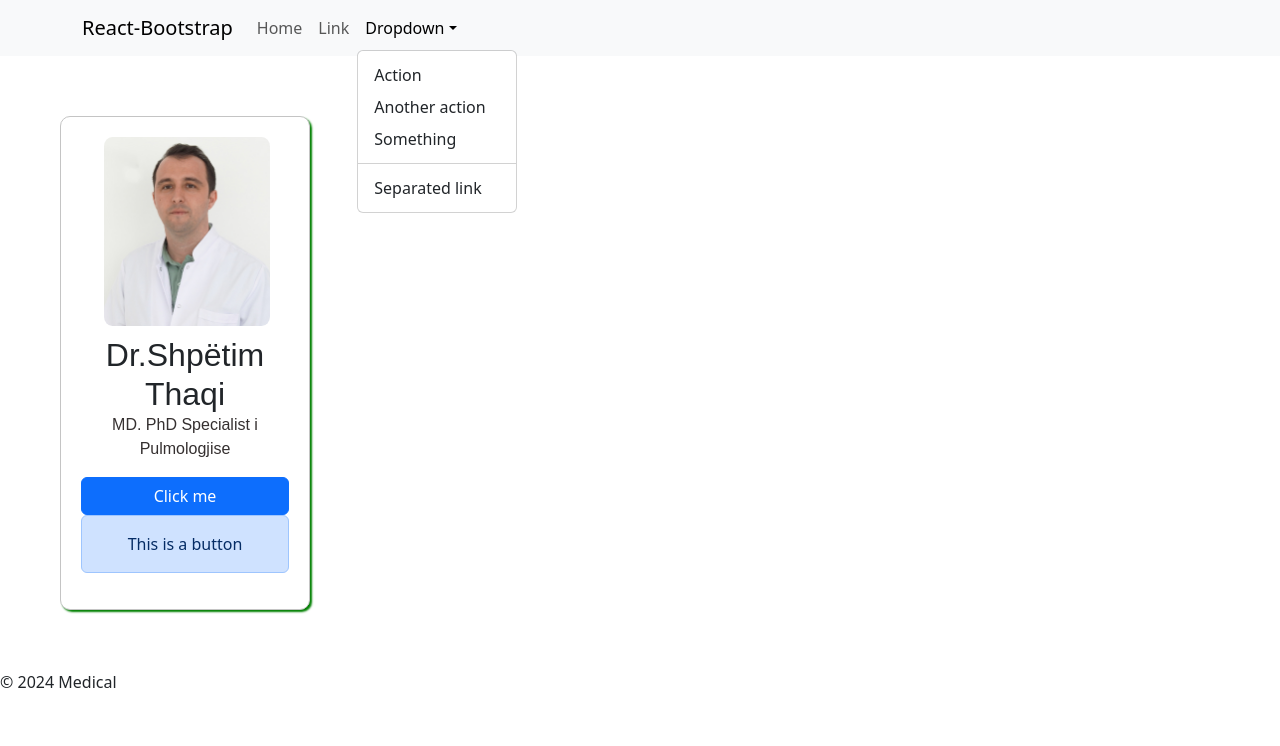
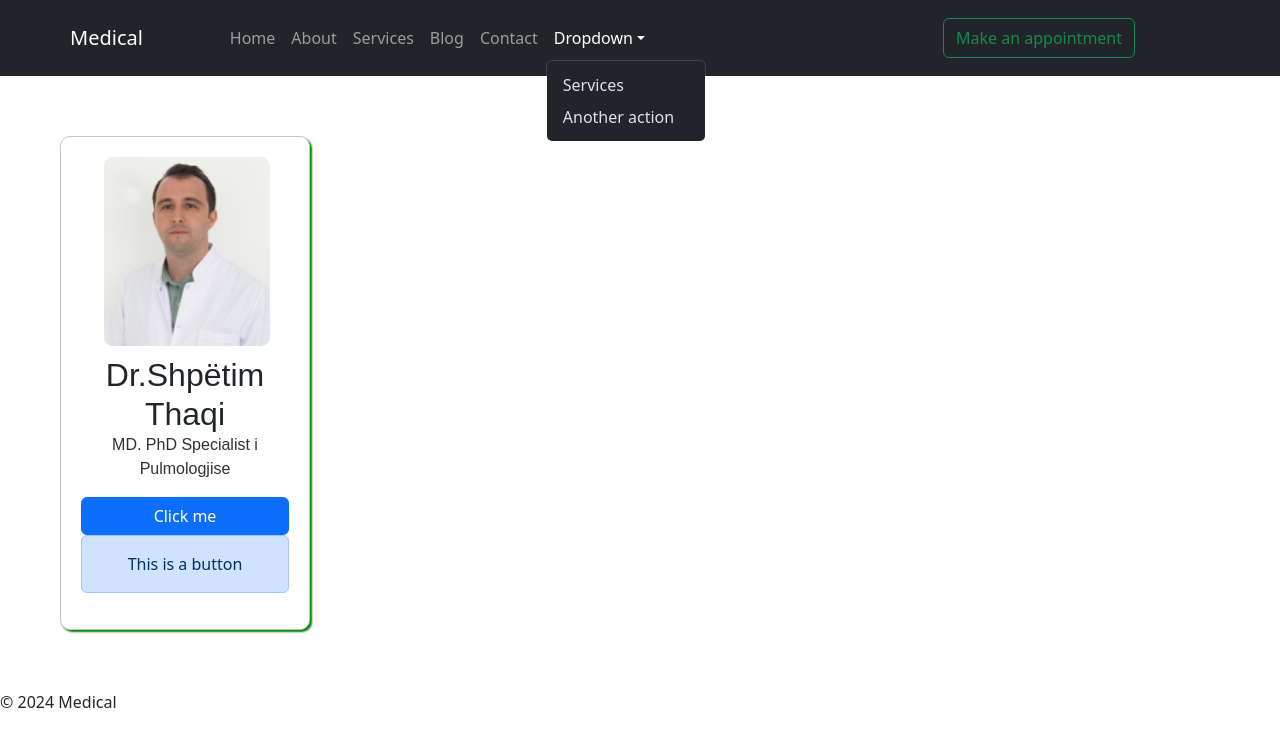
Before and after one commit to rioniii/Medical, a React (Vite) app in the folder reactapp1.client/: page / in a window 1280 px wide. Both pictures are taken after a click on the button "Dropdown". Shown: the top 746 px of the page. Built offline with nearby package versions, Linux system fonts and the light colour scheme.

Commit message:
Navigation Bar

```diff
--- a/reactapp1.client/src/Header.jsx
+++ b/reactapp1.client/src/Header.jsx
@@ -1,31 +1,31 @@
-import 'bootstrap/dist/css/bootstrap.min.css';
 import Container from 'react-bootstrap/Container';
 import Nav from 'react-bootstrap/Nav';
 import Navbar from 'react-bootstrap/Navbar';
 import NavDropdown from 'react-bootstrap/NavDropdown';
+import Button from 'react-bootstrap/Button';
+import 'bootstrap/dist/css/bootstrap.min.css';
 function Header() {
 
     return (
         <header>
-             <Navbar bg="dark"  expand="lg" className="bg-body-tertiary">
-      <Container>
-        <Navbar.Brand href="#home">React-Bootstrap</Navbar.Brand>
+            <Navbar bg="dark" data-bs-theme="dark">
+      <Container className="nav">
+        <Navbar.Brand href="#home">Medical</Navbar.Brand>
         <Navbar.Toggle aria-controls="basic-navbar-nav" />
         <Navbar.Collapse id="basic-navbar-nav">
-          <Nav className="me-auto">
-            <Nav.Link href="#home">Home</Nav.Link>
-            <Nav.Link href="#link">Link</Nav.Link>
+          <Nav className="me-auto ms-auto">
+                            <Nav.Link href="#home">Home</Nav.Link>
+                            <Nav.Link href="#link">About</Nav.Link>
+                            <Nav.Link href="#services">Services</Nav.Link>
+                            <Nav.Link>Blog</Nav.Link>
+                            <Nav.Link>Contact</Nav.Link>
+
             <NavDropdown title="Dropdown" id="basic-nav-dropdown">
-              <NavDropdown.Item href="#action/3.1">Action</NavDropdown.Item>
-              <NavDropdown.Item href="#action/3.2">
-                Another action
-              </NavDropdown.Item>
-              <NavDropdown.Item href="#action/3.3">Something</NavDropdown.Item>
-              <NavDropdown.Divider />
-              <NavDropdown.Item href="#action/3.4">
-                Separated link
-              </NavDropdown.Item>
+              <NavDropdown.Item href="#action/3.1">Services</NavDropdown.Item>
+                                <NavDropdown.Item href="#action/3.2">Another action</NavDropdown.Item>
+
             </NavDropdown>
+                            <Button style={{ marginLeft: '290px' }} variant="outline-success">Make an appointment</Button>{' '}
           </Nav>
         </Navbar.Collapse>
       </Container>
--- a/reactapp1.client/src/index.css
+++ b/reactapp1.client/src/index.css
@@ -17,18 +17,19 @@
       color: #535bf2;
     }
 
-
+.me-auto{
+    padding:10px;
+}
 
 .card {
     border: 1px solid #c4c4c4;
-    border-radius:10px;
+    border-radius: 10px;
     box-shadow: 2px 2px 2px green;
-    padding:20px;
-    margin:60px;
-    text-align:center;
-    max-width:250px;
-    height:auto
-    display:inline-block;
+    padding: 20px;
+    margin: 60px;
+    text-align: center;
+    max-width: 250px;
+    height: auto display:inline-block;
 }
 .card-img {
     max-width: 80%;
```
